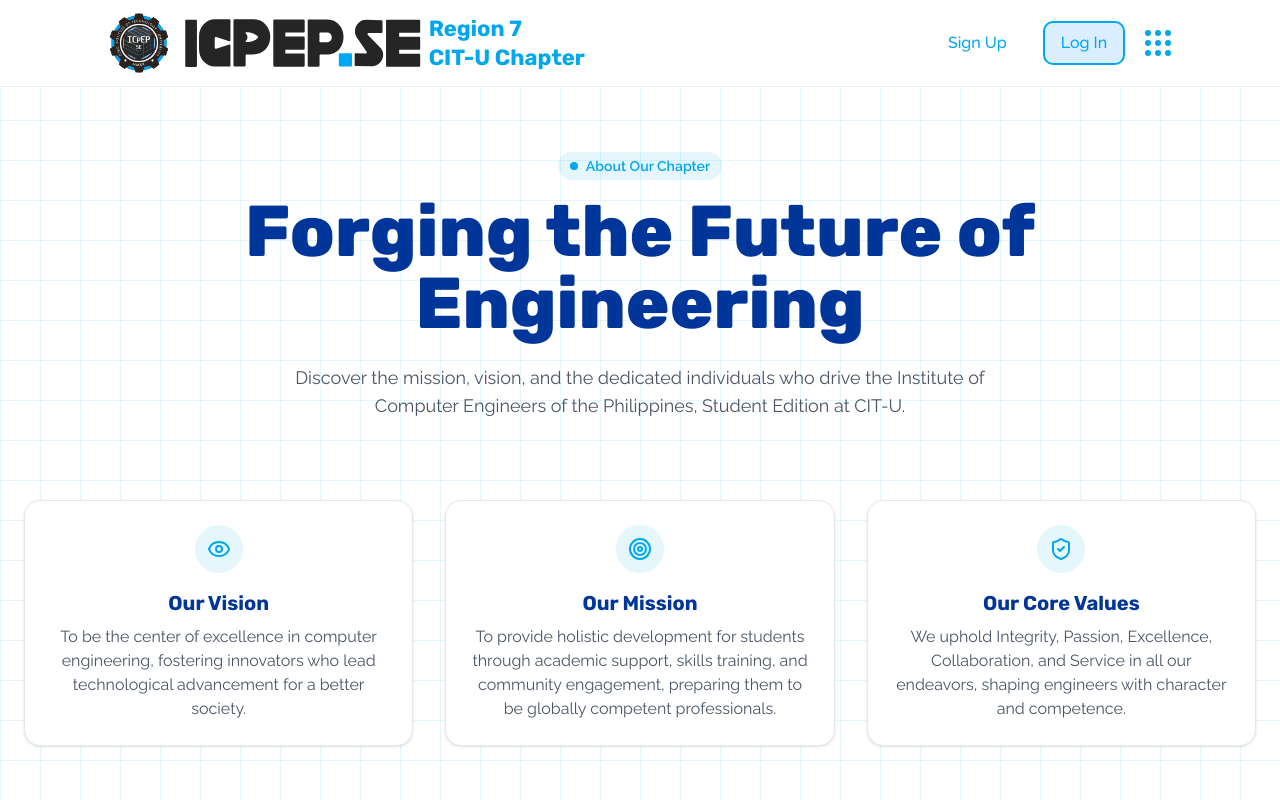
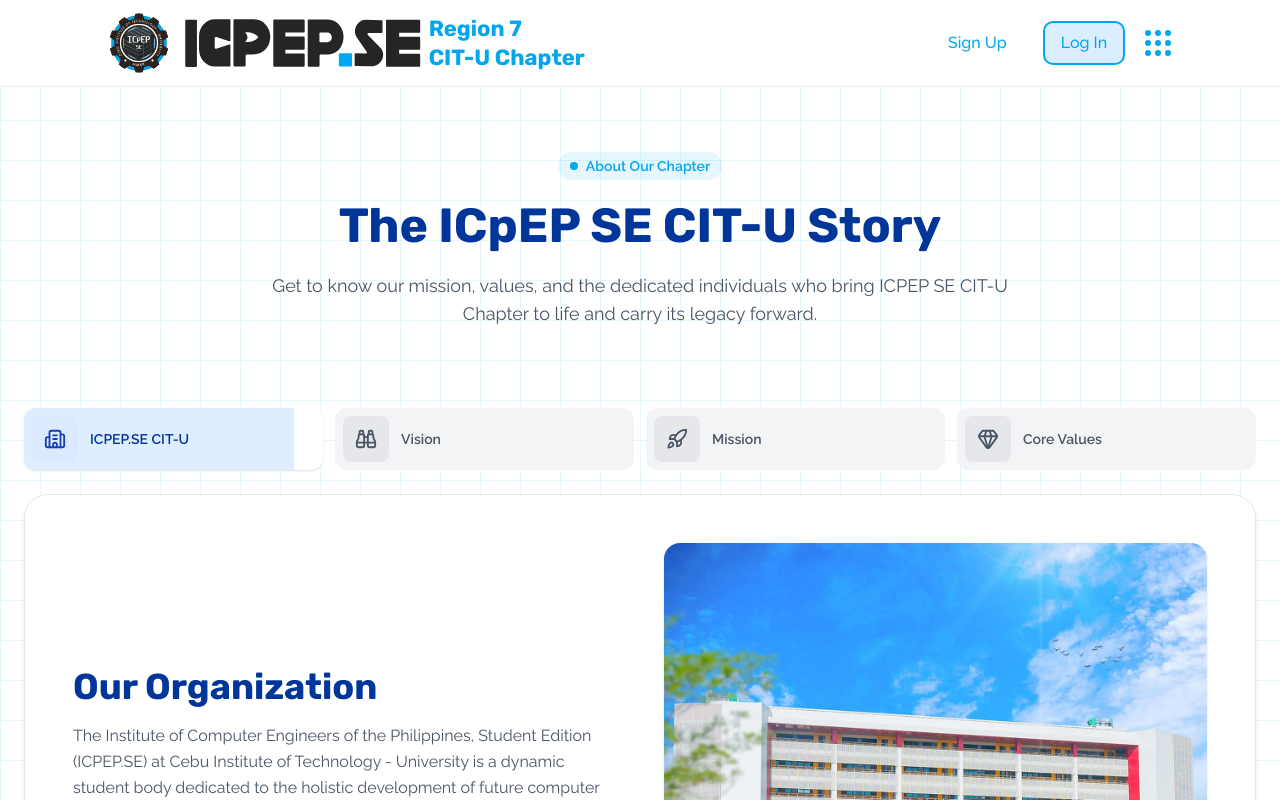
Before and after one commit to ShanRaboy11/icpep-se-citu, a Next.js app in the folder client/: page /about in a window 1280 px wide. Shown: the top 800 px of the page. Built offline with nearby package versions, Linux system fonts and the light colour scheme.

Commit message:
fix: icpep info - rexi

```diff
--- a/client/src/app/about/components/info.tsx
+++ b/client/src/app/about/components/info.tsx
@@ -1,39 +1,157 @@
-// app/about/components/InfoSection.tsx
-import { Eye, Target, ShieldCheck } from "lucide-react";
-import { FC, ReactNode } from "react";
+"use client";
 
-interface InfoCardProps {
-  icon: ReactNode;
-  title: string;
-  children: ReactNode;
-}
+import { useState, useEffect, FC } from "react";
+import Image from "next/image";
+import { Building2, Binoculars, Rocket, Gem } from "lucide-react";
 
-const InfoCard: FC<InfoCardProps> = ({ icon, title, children }) => (
-  <div className="bg-white border border-gray-200 rounded-2xl p-6 text-center shadow-sm hover:shadow-lg transition-shadow duration-300">
-    <div className="inline-flex h-12 w-12 items-center justify-center rounded-full bg-primary1/10 text-primary1 mb-4">
-      {icon}
-    </div>
-    <h3 className="font-rubik text-xl font-bold text-primary3 mb-2">{title}</h3>
-    <p className="font-raleway text-gray-600">{children}</p>
-  </div>
-);
+// --- UPDATED DATA ---
+// Palette is now all blue, and icons are new.
+const sections = [
+  {
+    id: "org",
+    tabLabel: "ICPEP.SE CIT-U",
+    icon: <Building2 size={22} />,
+    title: "Our Organization",
+    content:
+      "The Institute of Computer Engineers of the Philippines, Student Edition (ICPEP.SE) at Cebu Institute of Technology - University is a dynamic student body dedicated to the holistic development of future computer engineers.",
+    imageUrl: "/gle.png",
+    accentColor: "bg-blue-100",
+    progressColor: "bg-blue-200",
+    textColor: "text-blue-800",
+  },
+  {
+    id: "vision",
+    tabLabel: "Vision",
+    icon: <Binoculars size={22} />,
+    title: "Our Vision",
+    content:
+      "To be the center of excellence in computer engineering, fostering innovators who lead technological advancement for a better society and are recognized for their technical prowess and ethical leadership.",
+    imageUrl: "/gle.png",
+    accentColor: "bg-blue-100",
+    progressColor: "bg-blue-200",
+    textColor: "text-blue-800",
+  },
+  {
+    id: "mission",
+    tabLabel: "Mission",
+    icon: <Rocket size={22} />,
+    title: "Our Mission",
+    content:
+      "To provide holistic development for students through academic support, skills training, and community engagement, preparing them to be globally competent professionals who can solve complex problems.",
+    imageUrl: "/gle.png",
+    accentColor: "bg-blue-100",
+    progressColor: "bg-blue-200",
+    textColor: "text-blue-800",
+  },
+  {
+    id: "values",
+    tabLabel: "Core Values",
+    icon: <Gem size={22} />,
+    title: "Our Core Values",
+    content:
+      "We uphold Integrity, Passion, Excellence, Collaboration, and Service in all our endeavors. These values shape engineers with strong character, a drive for innovation, and a commitment to competence.",
+    imageUrl: "/gle.png",
+    accentColor: "bg-blue-100",
+    progressColor: "bg-blue-200",
+    textColor: "text-blue-800",
+  },
+];
 
-const InfoSection: FC = () => (
-  <section className="grid md:grid-cols-3 gap-8 mt-16">
-    <InfoCard icon={<Eye size={24} />} title="Our Vision">
-      To be the center of excellence in computer engineering, fostering
-      innovators who lead technological advancement for a better society.
-    </InfoCard>
-    <InfoCard icon={<Target size={24} />} title="Our Mission">
-      To provide holistic development for students through academic support,
-      skills training, and community engagement, preparing them to be globally
-      competent professionals.
-    </InfoCard>
-    <InfoCard icon={<ShieldCheck size={24} />} title="Our Core Values">
-      We uphold Integrity, Passion, Excellence, Collaboration, and Service in
-      all our endeavors, shaping engineers with character and competence.
-    </InfoCard>
-  </section>
-);
+const TAB_DURATION = 7000; // 7 seconds per tab
+
+const InfoSection: FC = () => {
+  const [activeIndex, setActiveIndex] = useState(0);
+
+  useEffect(() => {
+    const interval = setInterval(() => {
+      setActiveIndex((prevIndex) => (prevIndex + 1) % sections.length);
+    }, TAB_DURATION);
+    return () => clearInterval(interval);
+  }, []);
+
+  const activeSection = sections[activeIndex];
+
+  return (
+    // Use a fragment to return two separate sibling elements
+    <>
+      {/* 1. Tab Navigation Bar */}
+      <div className="flex flex-col sm:flex-row gap-3 mb-6">
+        {sections.map((section, index) => (
+          <button
+            key={section.id}
+            onClick={() => setActiveIndex(index)}
+            className={`w-full relative overflow-hidden flex items-center gap-3 p-2 rounded-xl text-left transition-all duration-300
+              ${
+                activeIndex === index
+                  ? "bg-white shadow-sm"
+                  : "bg-gray-100 hover:bg-gray-200/60"
+              }`}
+          >
+            {/* PROGRESS BAR - Fills the entire tab */}
+            {activeIndex === index && (
+              <div
+                key={activeIndex} // Restarts the animation
+                className={`absolute left-0 top-0 bottom-0 h-full ${section.progressColor} opacity-50 animate-progress`}
+                style={{ animationDuration: `${TAB_DURATION}ms` }}
+              />
+            )}
+
+            {/* Icon with rounded square background */}
+            <div
+              className={`relative z-10 flex-shrink-0 p-3 rounded-lg ${
+                activeIndex === index ? section.accentColor : "bg-gray-200"
+              }`}
+            >
+              <span
+                className={`${
+                  activeIndex === index ? section.textColor : "text-gray-600"
+                }`}
+              >
+                {section.icon}
+              </span>
+            </div>
+
+            {/* Text */}
+            <span
+              className={`relative z-10 font-raleway text-sm font-semibold ${
+                activeIndex === index ? "text-primary3" : "text-gray-600"
+              }`}
+            >
+              {section.tabLabel}
+            </span>
+          </button>
+        ))}
+      </div>
+
+      {/* 2. Main Content Card */}
+      <section
+        key={activeIndex} // Re-trigger the fade-in animation
+        className="bg-white border border-gray-200 rounded-3xl p-8 lg:p-12 shadow-md animate-fade-in"
+      >
+        <div className="grid md:grid-cols-2 gap-8 md:gap-12 items-center">
+          {/* Text Content */}
+          <div className="text-left">
+            <h3 className="font-rubik text-3xl sm:text-4xl font-bold text-primary3 mb-4">
+              {activeSection.title}
+            </h3>
+            <p className="font-raleway text-gray-600 leading-relaxed">
+              {activeSection.content}
+            </p>
+          </div>
+
+          {/* Image Content */}
+          <div className="w-full aspect-[4/3] relative rounded-2xl overflow-hidden shadow-sm">
+            <Image
+              src={activeSection.imageUrl}
+              alt={activeSection.title}
+              layout="fill"
+              className="object-cover"
+            />
+          </div>
+        </div>
+      </section>
+    </>
+  );
+};
 
 export default InfoSection;
--- a/client/src/app/about/page.tsx
+++ b/client/src/app/about/page.tsx
@@ -8,7 +8,7 @@ import InfoSection from "./components/info";
 import Timeline from "./components/timeline";
 import OfficerTermCard from "./components/term-card";
 import ProfileCard from "./components/profile-card";
-import { FC, useRef, type MouseEvent } from "react"; // <-- Import useRef and MouseEvent
+import { FC } from "react";
 
 // --- MOCK DATA (Replace with your actual data) ---
 
@@ -71,7 +71,6 @@ const officerHistory = [
       },
     ],
   },
-  // You can add another object here for A.Y. 2022-2023, etc.
 ];
 
 const departmentFaculty = [
@@ -98,32 +97,11 @@ const departmentFaculty = [
 ];
 
 const AboutPage: FC = () => {
-  // --- START: Integrated Page Header Logic ---
-  const textRef = useRef<HTMLHeadingElement | null>(null);
-
-  const handleMouseMove = (e: MouseEvent<HTMLHeadingElement>) => {
-    const textElement = textRef.current;
-    if (!textElement) return;
-    const { left, top } = textElement.getBoundingClientRect();
-    const x = e.clientX - left;
-    const y = e.clientY - top;
-    textElement.style.setProperty("--mouse-x", `${x}px`);
-    textElement.style.setProperty("--mouse-y", `${y}px`);
-    textElement.style.setProperty("--opacity", "1");
-  };
-
-  const handleMouseLeave = () => {
-    const textElement = textRef.current;
-    if (textElement) {
-      textElement.style.setProperty("--opacity", "0");
-    }
-  };
-
+  // --- MODIFICATION: Removed useRef and mouse event handlers ---
   const pillText = "About Our Chapter";
-  const title = "Forging the Future of Engineering";
+  const title = "The ICpEP SE CIT-U Story";
   const subtitle =
-    "Discover the mission, vision, and the dedicated individuals who drive the Institute of Computer Engineers of the Philippines, Student Edition at CIT-U.";
-  // --- END: Integrated Page Header Logic ---
+    "Get to know our mission, values, and the dedicated individuals who bring ICPEP SE CIT-U Chapter to life and carry its legacy forward.";
 
   return (
     <div className="min-h-screen bg-white flex flex-col relative overflow-hidden">
@@ -131,7 +109,7 @@ const AboutPage: FC = () => {
       <div className="relative z-10 flex flex-col min-h-screen">
         <Header />
         <main className="w-full max-w-7xl mx-auto px-6 pt-[9.5rem] pb-24 flex-grow">
-          {/* --- START: Integrated Page Header JSX --- */}
+          {/* --- MODIFICATION START: Header now matches the 'Developers' page style --- */}
           <div className="mb-20 text-center">
             <div className="inline-flex items-center gap-2 rounded-full bg-primary1/10 px-3 py-1 mb-4">
               <div className="h-2 w-2 rounded-full bg-primary1"></div>
@@ -139,39 +117,14 @@ const AboutPage: FC = () => {
                 {pillText}
               </span>
             </div>
-            <h1
-              ref={textRef}
-              onMouseMove={handleMouseMove}
-              onMouseLeave={handleMouseLeave}
-              className="font-rubik text-5xl md:text-7xl font-extrabold text-primary3 relative cursor-default"
-              style={
-                {
-                  "--mouse-x": "50%",
-                  "--mouse-y": "50%",
-                  "--opacity": "0",
-                } as React.CSSProperties
-              }
-            >
-              <span
-                className="absolute inset-0 transition-opacity duration-500"
-                style={{
-                  opacity: "var(--opacity)",
-                  background:
-                    "radial-gradient(250px circle at var(--mouse-x) var(--mouse-y), #003599 0%, #04a6ef 100%)",
-                  WebkitBackgroundClip: "text",
-                  backgroundClip: "text",
-                  WebkitTextFillColor: "transparent",
-                }}
-              >
-                {title}
-              </span>
+            <h1 className="font-rubik text-4xl sm:text-5xl font-bold text-primary3 leading-tight mb-4">
               {title}
             </h1>
-            <p className="font-raleway text-gray-600 text-base sm:text-lg max-w-3xl mx-auto mt-6">
+            <p className="font-raleway text-gray-600 text-base sm:text-lg max-w-3xl mx-auto">
               {subtitle}
             </p>
           </div>
-          {/* --- END: Integrated Page Header JSX --- */}
+          {/* --- MODIFICATION END --- */}
 
           {/* Section 1: Org Info */}
           <InfoSection />
--- a/client/src/app/globals.css
+++ b/client/src/app/globals.css
@@ -394,3 +394,31 @@ html {
 .animate-shake {
   animation: shake 0.3s ease-in-out;
 }
+
+@keyframes progress-bar-animation {
+  from {
+    width: 0%;
+  }
+  to {
+    width: 100%;
+  }
+}
+
+.animate-progress {
+  animation: progress-bar-animation 7s linear forwards;
+}
+
+@keyframes fade-in {
+  from {
+    opacity: 0;
+    transform: translateY(10px);
+  }
+  to {
+    opacity: 1;
+    transform: translateY(0);
+  }
+}
+
+.animate-fade-in {
+  animation: fade-in 0.6s ease-out forwards;
+}
```
